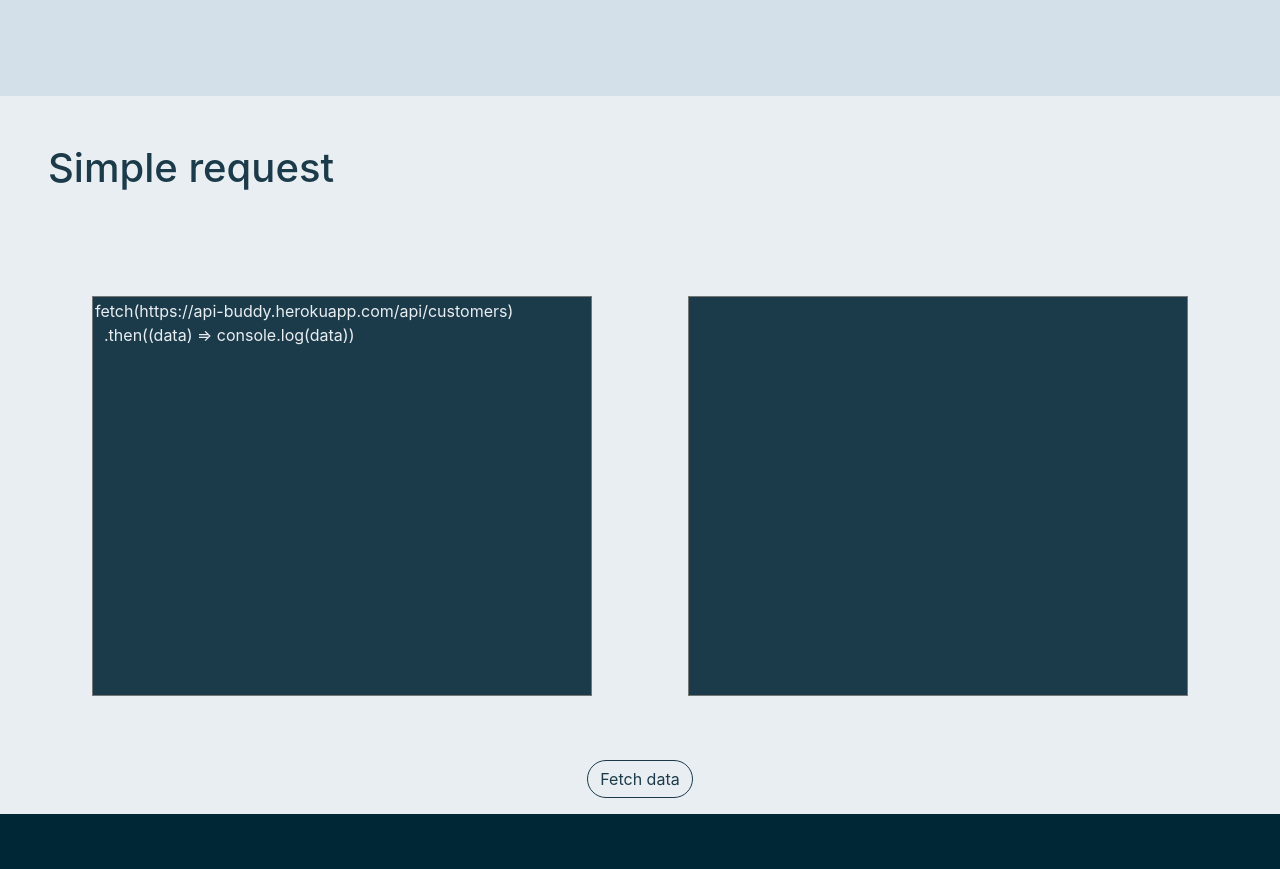
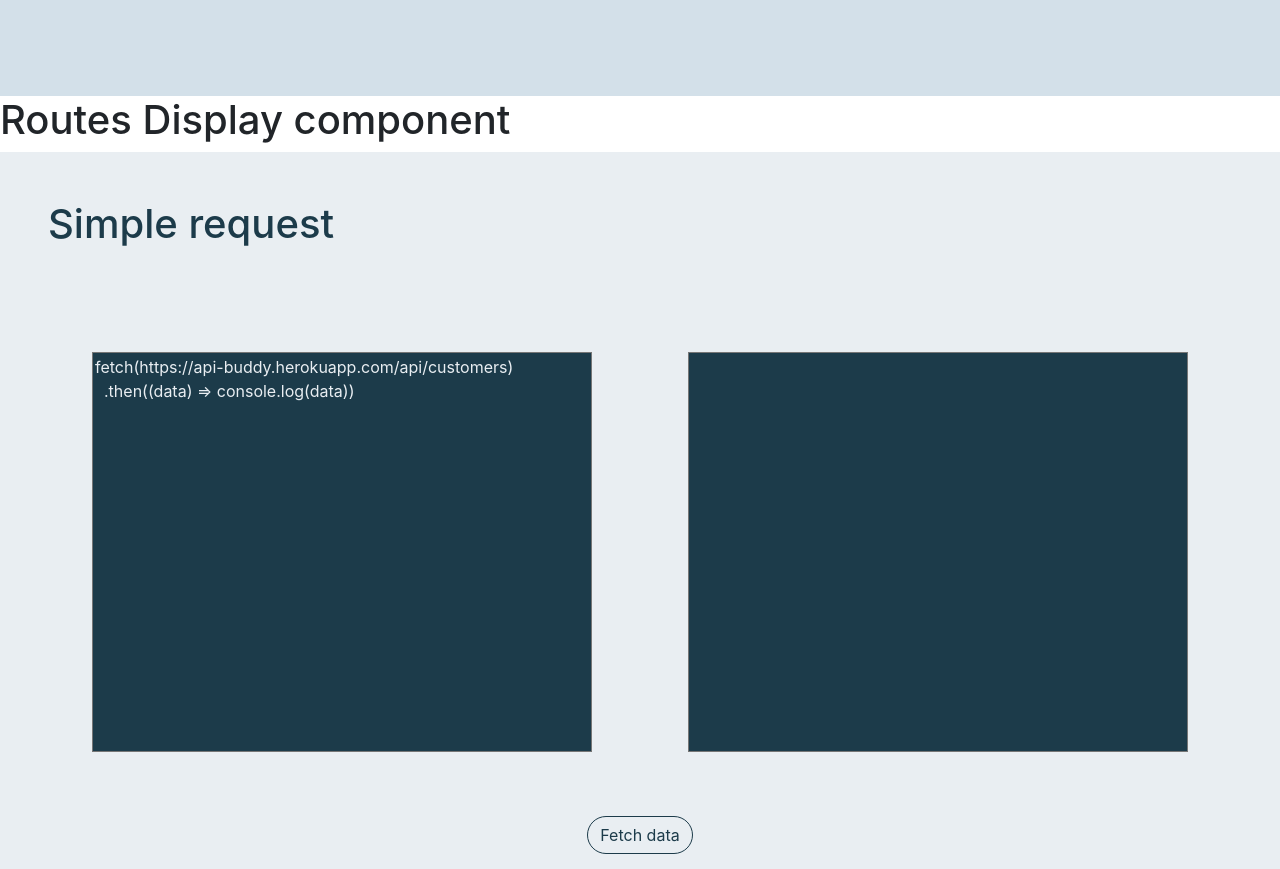
Before and after one commit to SidnevIgor/api-buddy-react, a React (Create React App) app: page / in a window 1280 px wide. Shown: the part 920-1789 px from the top of the page. Built offline with nearby package versions, Linux system fonts and the light colour scheme.

Commit message:
Adding new elements

```diff
--- a/src/components/app.jsx
+++ b/src/components/app.jsx
@@ -1,6 +1,7 @@
 import React, {Component} from 'react';
 
 import Header from './header.jsx';
+import RoutesDisplay from './routesDisplay';
 //import Counters from './counters.jsx';
 import Fetching from './fetching';
 import Footer from './footer';
@@ -47,6 +48,7 @@ class App extends Component {
         <Header
           totalCounters={this.state.counters.filter((counter) => counter.value > 0).length}
           />
+        <RoutesDisplay/>
 
         {/*  <Counters
             onReset={this.handleReset}
--- /dev/null
+++ b/src/components/routesDisplay.jsx
@@ -0,0 +1,9 @@
+import React, { Component } from 'react';
+
+export default class RoutesDisplay extends Component {
+  render() {
+    return (
+      <h1>Routes Display component</h1>
+    )
+  }
+}
```
